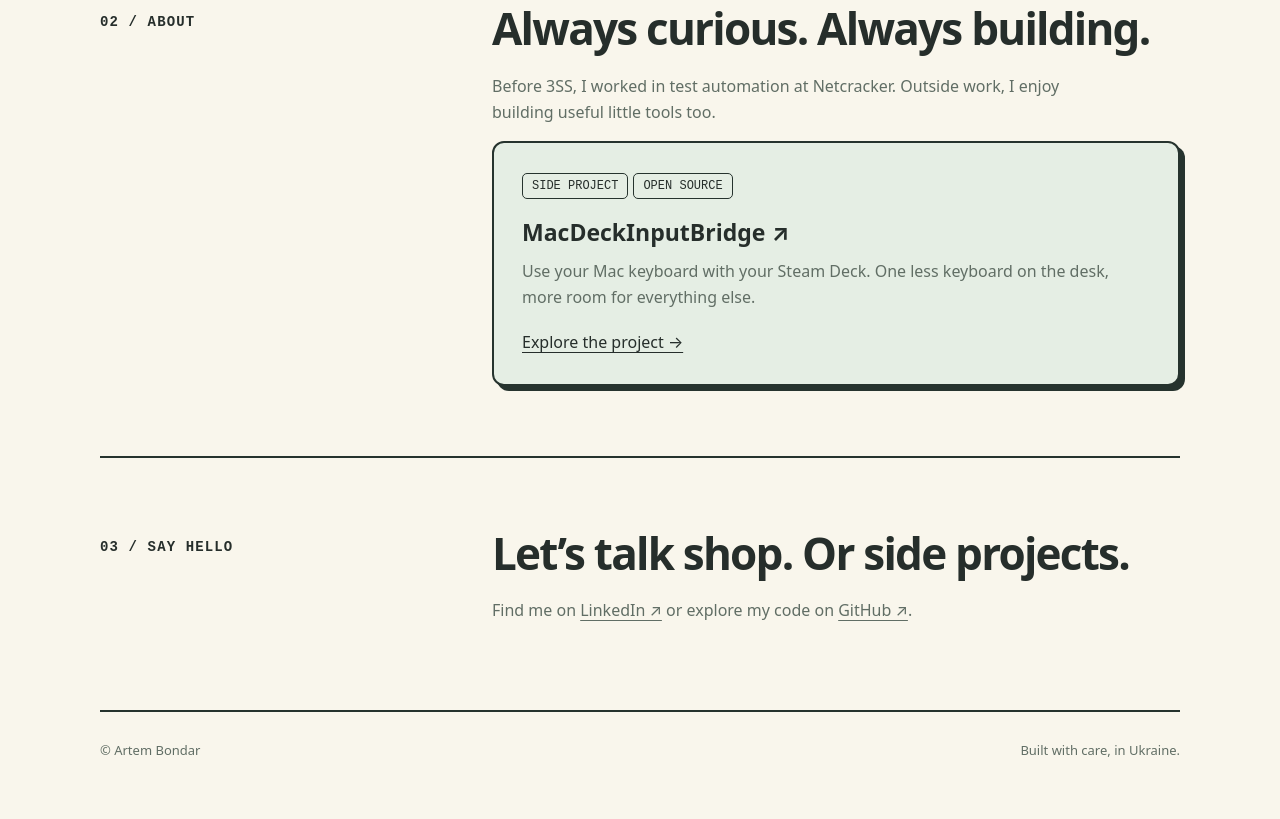
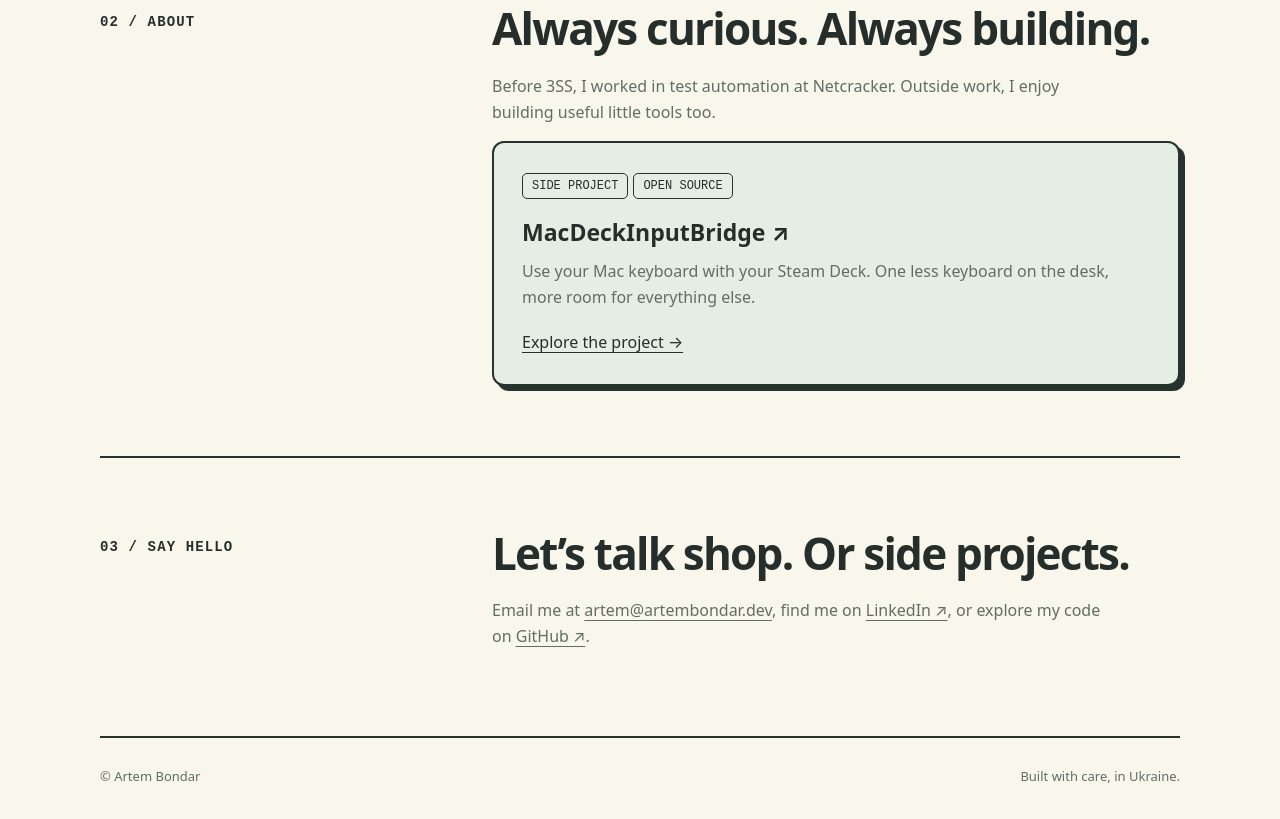
Before and after one commit to ArtemBondar/artembondar.github.io, a plain HTML site: page index.html in a window 1280 px wide. Shown: the part 1152-1971 px from the top of the page. Drawn offline with Linux system fonts and the light colour scheme.

Commit message:
Add personal contact email

```diff
--- a/index.html
+++ b/index.html
@@ -27,5 +27,5 @@
 artem.makeSomethingUseful()</div></div></header>
 <section id="work"><div class="section-grid"><h2>01 / work</h2><div><h3>Big screens, small details.</h3><p>I’m a developer at <a href="https://3ss.tv/">3SS</a>, working on Android TV applications and Kotlin Multiplatform. I’ve helped build custom launchers and mobile apps for vendors and operators in Uruguay, Canada and Switzerland.</p><p>My main tools are Android, Java, Kotlin and Kotlin Multiplatform.</p></div></div></section>
 <section id="about"><div class="section-grid"><h2>02 / about</h2><div><h3>Always curious. Always building.</h3><p>Before 3SS, I worked in test automation at Netcracker. Outside work, I enjoy building useful little tools too.</p><article class="project"><span class="badge">SIDE PROJECT</span><span class="badge">OPEN SOURCE</span><h4>MacDeckInputBridge ↗</h4><p>Use your Mac keyboard with your Steam Deck. One less keyboard on the desk, more room for everything else.</p><a href="https://github.com/ArtemBondar/MacDeckInputBridge">Explore the project →</a></article></div></div></section>
-<section><div class="section-grid"><h2>03 / say hello</h2><div><h3>Let’s talk shop. Or side projects.</h3><p>Find me on <a href="https://www.linkedin.com/in/artem-bondar-1b7308ba/">LinkedIn ↗</a> or explore my code on <a href="https://github.com/ArtemBondar">GitHub ↗</a>.</p></div></div></section></main><footer><span>© Artem Bondar</span><span>Built with care, in Ukraine.</span></footer></div>
+<section><div class="section-grid"><h2>03 / say hello</h2><div><h3>Let’s talk shop. Or side projects.</h3><p>Email me at <a href="mailto:artem@artembondar.dev">artem@artembondar.dev</a>, find me on <a href="https://www.linkedin.com/in/artem-bondar-1b7308ba/">LinkedIn ↗</a>, or explore my code on <a href="https://github.com/ArtemBondar">GitHub ↗</a>.</p></div></div></section></main><footer><span>© Artem Bondar</span><span>Built with care, in Ukraine.</span></footer></div>
 <script>(()=>{const b=document.querySelector('.theme');function update(){let t=document.documentElement.dataset.theme;b.textContent='Theme: '+(t?t[0].toUpperCase()+t.slice(1):'System');b.setAttribute('aria-label','Color theme: '+(t||'system')+'. Change theme')}b.addEventListener('click',()=>{let t=document.documentElement.dataset.theme;let n=!t?'dark':t==='dark'?'light':null;if(n)document.documentElement.dataset.theme=n;else delete document.documentElement.dataset.theme;try{if(n)localStorage.setItem('theme',n);else localStorage.removeItem('theme')}catch(e){}update()});update()})();</script></body></html>
```
